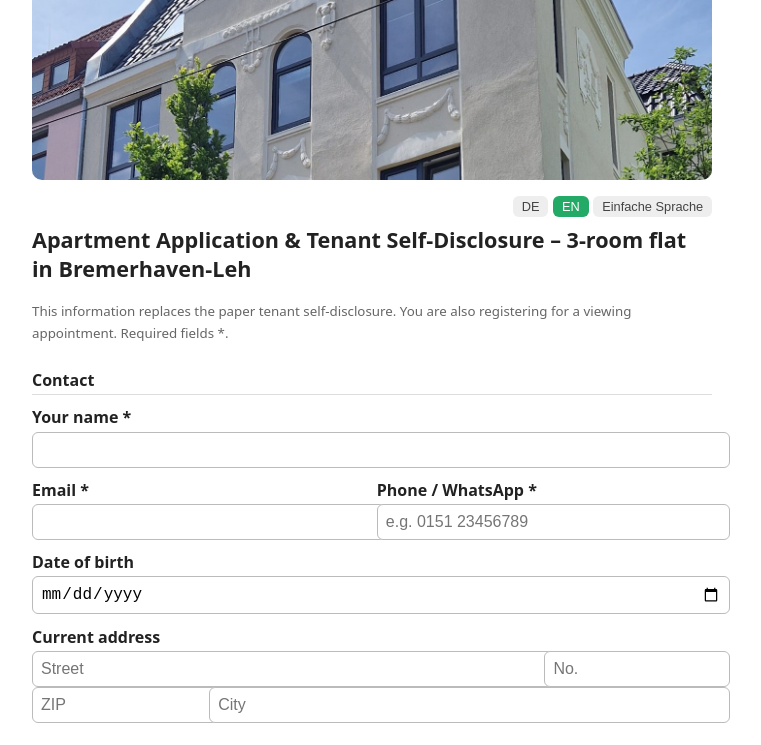
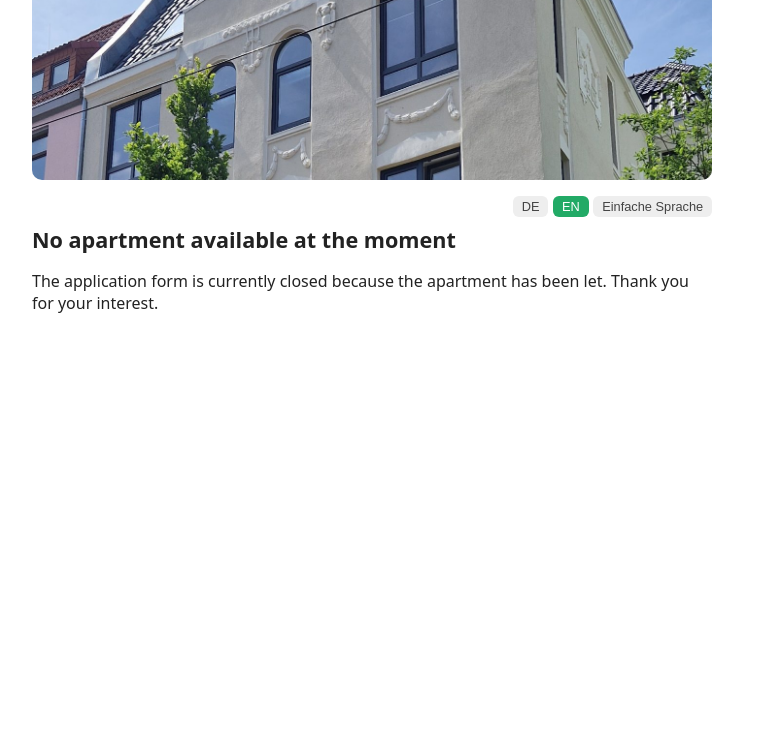
Before and after one commit to mePaul112/hausverwaltung-bewerbung, a plain HTML site: page index.html in a window 1280 px wide. Shown: the top 745 px of the page, without its empty margins (268-1029 px from the left). Drawn offline with Linux system fonts and the light colour scheme; no server answers.

Commit message:
Formular: Zugang je Wohnung ueber OFFENE_UNITS, aktuell geschlossen (Whg #4 vermietet)
Co-Authored-By: Claude Opus 5.5 <noreply@anthropic.com>

```diff
--- a/index.html
+++ b/index.html
@@ -113,8 +113,15 @@
  const $=id=>document.getElementById(id);
  $('unit_id').value = new URLSearchParams(location.search).get('unit') || '';
 
+ /* Zugang steuern: Nur Wohnungen in dieser Liste nehmen Anmeldungen an.
+    Leere Liste = Formular geschlossen. Neue Suche: Unit eintragen, z. B. ['BHV-KS35-04'], und in beide Kopien pushen. */
+ const OFFENE_UNITS = [];
+ const FORMULAR_OFFEN = $('unit_id').value ? OFFENE_UNITS.includes($('unit_id').value) : OFFENE_UNITS.length>0;
+
  /* ---------- i18n (DE/EN) ---------- */
  const I18N={
+  zu_h1:{einfach:'Zur Zeit ist keine Wohnung frei',de:'Zurzeit ist keine Wohnung frei',en:'No apartment available at the moment'},
+  zu_text:{einfach:'Die Anmeldung ist gerade geschlossen. Die Wohnung ist vermietet. Vielen Dank für Ihr Interesse.',de:'Das Anmeldeformular ist derzeit geschlossen, weil die Wohnung vermietet ist. Vielen Dank für Ihr Interesse.',en:'The application form is currently closed because the apartment has been let. Thank you for your interest.'},
   title:{einfach:'Bewerbung für eine Wohnung in Bremerhaven',de:'Wohnungsbewerbung & Selbstauskunft – Bremerhaven-Leh',en:'Apartment application & self-disclosure – Bremerhaven-Leh'},
   h1:{einfach:'Bewerbung für die 3-Zimmer-Wohnung in Bremerhaven',de:'Wohnungsbewerbung & Mieterselbstauskunft – 3-Zimmer-Wohnung in Bremerhaven-Leh',en:'Apartment Application & Tenant Self-Disclosure – 3-room flat in Bremerhaven-Leh'},
   intro:{einfach:'Bitte füllen Sie dieses Formular aus. Das Formular ist Ihre Selbst-Auskunft. Sie wählen auch einen Termin. An dem Termin können Sie die Wohnung ansehen. Felder mit * müssen Sie ausfüllen.',de:'Diese Angaben ersetzen die Papier-Mieterselbstauskunft. Sie melden sich zugleich zur Besichtigung an. Pflichtfelder *.',en:'This information replaces the paper tenant self-disclosure. You are also registering for a viewing appointment. Required fields *.'},
@@ -210,6 +217,7 @@
  // Besichtigungstermine werden aus Supabase (Tabelle viewing_slots) geladen —
  // Pflege bequem im Table Editor, kein Code-Eingriff nötig.
  (async function loadSlots(){
+   if(!FORMULAR_OFFEN) return;
    const sel=$('slot'), pad=n=>String(n).padStart(2,'0'), unit=$('unit_id').value;
    let slotsGeplant=false;   // gibt es ueberhaupt aktive Termine? (fuer die Leermeldung)
    try{
@@ -323,6 +331,13 @@
    }catch(err){ msg.className='err'; msg.textContent=t('err_network'); }
  });
 
+ if(!FORMULAR_OFFEN){
+   document.querySelector('h1').dataset.i18n='zu_h1';
+   const h=document.querySelector('h1'); let el=h.nextElementSibling;
+   while(el && el.tagName!=='SCRIPT'){ el.hidden=true; el.style.display='none'; el=el.nextElementSibling; }
+   const p=document.createElement('p'); p.dataset.i18n='zu_text'; h.after(p);
+   document.getElementById('f').querySelectorAll('input,select,textarea,button').forEach(e=>e.disabled=true);
+ }
  applyLang(lang);   // initiale Sprache anwenden
 </script>
 </body>
```
Also changed, not shown: termin.html (+15 -0 lines), 1 other file.
